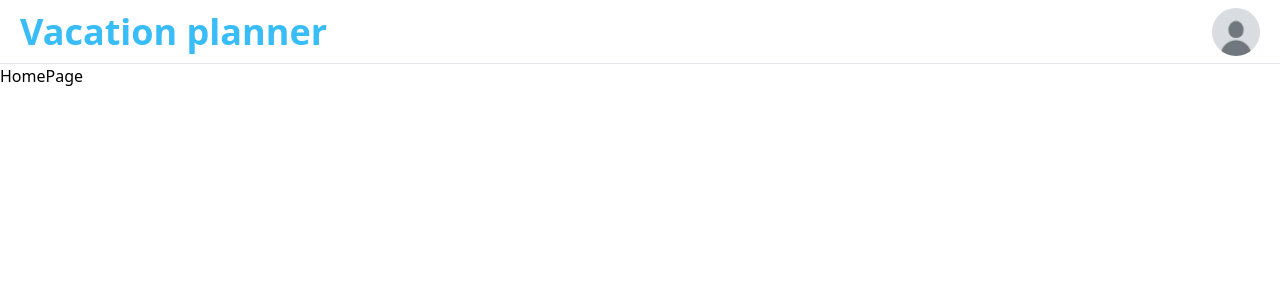
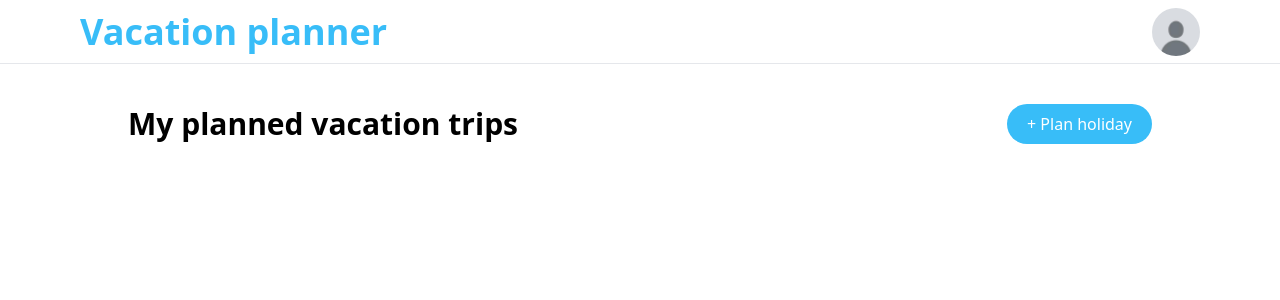
Before and after one commit to pdrohm/ui_vacationPlanner, a React (Vite) app: page / in a window 1280 px wide. Shown: the top 300 px of the page. Built offline with nearby package versions, Linux system fonts and the light colour scheme.

Commit message:
Add tailwind prettier, fix header and start homePage component

```diff
--- /dev/null
+++ b/src/components/Card.jsx
@@ -0,0 +1,7 @@
+import React from "react";
+
+const Card = () => {
+  return <div>Card</div>;
+};
+
+export default Card;
--- a/src/components/Header.jsx
+++ b/src/components/Header.jsx
@@ -3,7 +3,7 @@ import defaultAvatar from "../assets/default_avatar.jpg";
 
 const Header = () => {
   return (
-    <div className="h-16 border-b flex items-center px-5 justify-between">
+    <div className="h-16 border-b flex items-center justify-between w-screen px-5 md:px-20">
       <span className="text-primary text-2xl lg:text-4xl font-semibold">
         Vacation planner
       </span>
--- a/src/pages/HomePage.jsx
+++ b/src/pages/HomePage.jsx
@@ -1,7 +1,16 @@
 import React from "react";
 
 const HomePage = () => {
-  return <div>HomePage</div>;
+  return (
+    <div className="mx-auto max-w-screen-lg py-10">
+      <div className="flex w-full flex-col items-start space-x-0 space-y-5 md:flex-row md:items-center md:justify-between md:space-x-5 md:space-y-0">
+        <h1 className="text-3xl font-semibold">My planned vacation trips</h1>
+        <button className="rounded-full bg-primary px-5 py-2 text-white hover:bg-primary/65">
+          + Plan holiday
+        </button>
+      </div>
+    </div>
+  );
 };
 
 export default HomePage;
```
Also changed, not shown: 1 other file (tests, documents, lock files or other folders).
